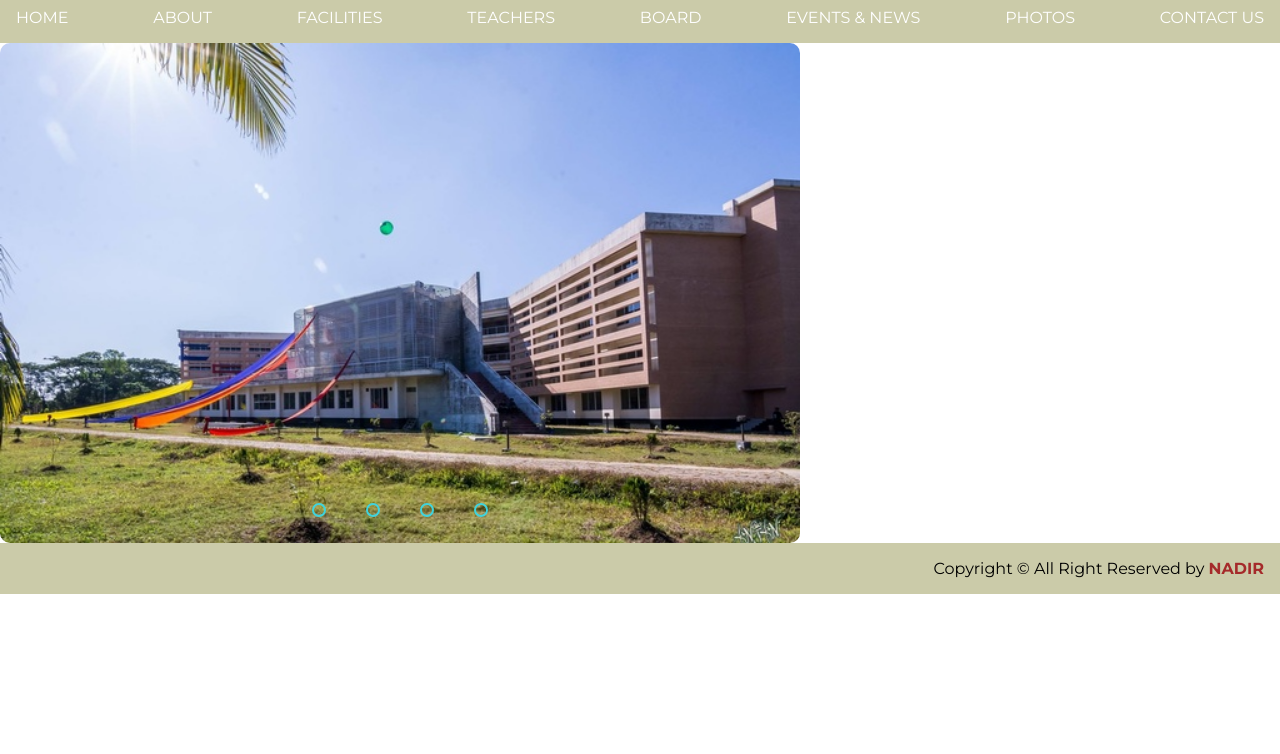
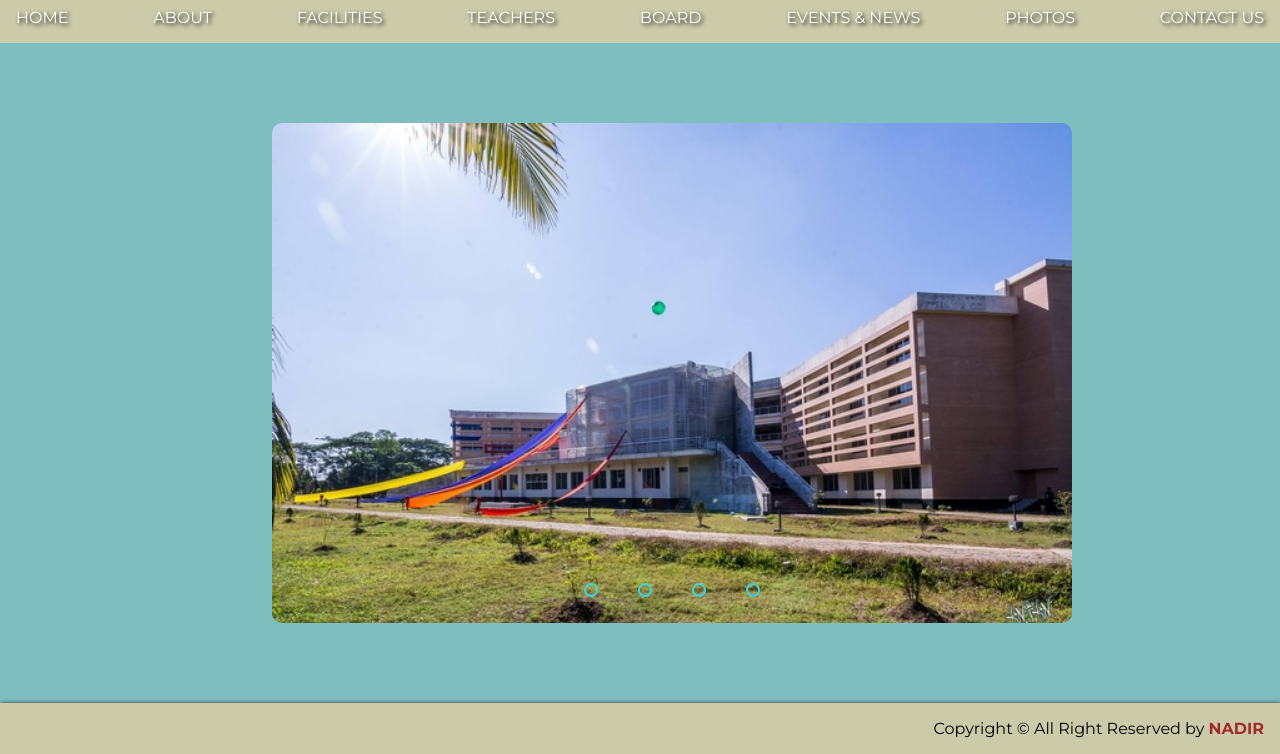
Before and after one commit to AshrafNadir/School-Website, a plain HTML site: page index.html in a window 1280 px wide. Shown: the part 174-928 px from the top of the page. Before the commit the page ends 800 px from the top, so only its background shows below. Drawn offline with Linux system fonts and the light colour scheme.

Commit message:
almost done

```diff
--- a/index.html
+++ b/index.html
@@ -4,7 +4,7 @@
     <meta charset="UTF-8">
     <meta http-equiv="X-UA-Compatible" content="IE=edge">
     <meta name="viewport" content="width=device-width, initial-scale=1.0">
-    <title>AATMML High School</title>
+    <title>AATM ML High School</title>
     <link rel="stylesheet" href="main.css">
 </head>
 <body>
@@ -38,7 +38,7 @@
 
     </div>
 
-    <div class="slider">
+    <div class="hero-bg">
         <div class="slides">
 
             <input type="radio" name="radio-btn" id="radio1">
@@ -76,12 +76,14 @@
             <label for="radio3" class="manual-btn"></label>
             <label for="radio4" class="manual-btn"></label>
         </div>
+
     </div>
+
+
 
 
     <footer>
         <p>Copyright © All Right Reserved by <span>Nadir</span></p>
-
 
     </footer>
 
--- a/main.css
+++ b/main.css
@@ -3,6 +3,10 @@
 body{
     margin: 0;
     padding: 0;
+    background-color:  #7ebebf;
+}
+li{
+    text-shadow: 2px 2px 4px #000000;
 }
 li,a,p{
     font-family: "Montserrat",sans-serif;
@@ -20,6 +24,7 @@ li,a,p{
     margin-left: 1em;
     color: white;
     cursor: pointer;
+    text-shadow: 2px 2px 4px #000000;
 }
 
 .header img{
@@ -60,6 +65,7 @@ li,a,p{
 
 footer{
     background-color: #cbcba9;
+    box-shadow:1px 1px 5px #000000;
 }
 
 footer p{
@@ -78,13 +84,15 @@ span{
 
 
 /*hero section CSS*/
-.slider{
+.hero-bg{
+    margin-left: 17em;
+    margin-top: 5em;
+    margin-bottom: 5em;
     width: 800px;
     height: 500px;
     border-radius: 10px;
     overflow: hidden;
     align-items: center;
-
 
 }
 
```
